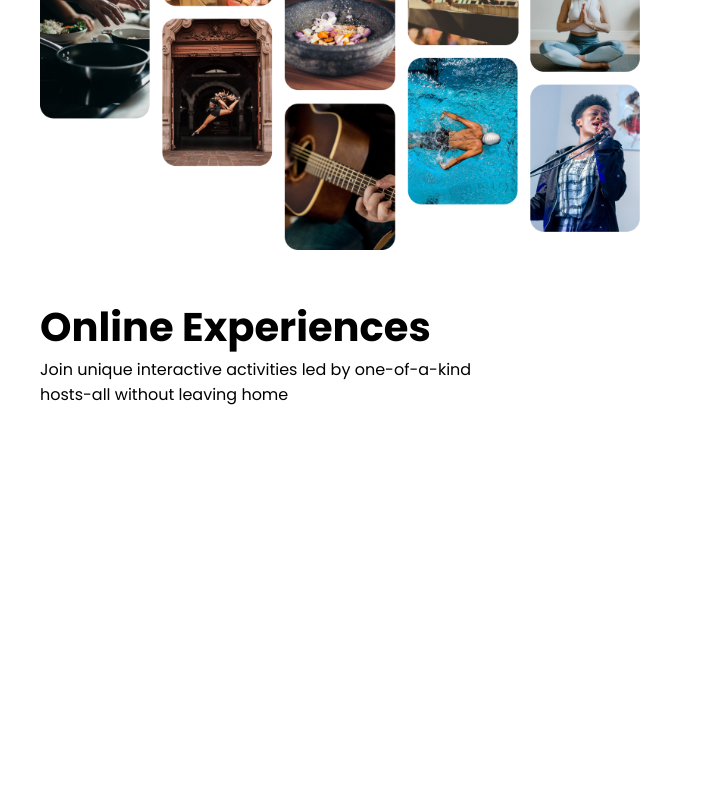
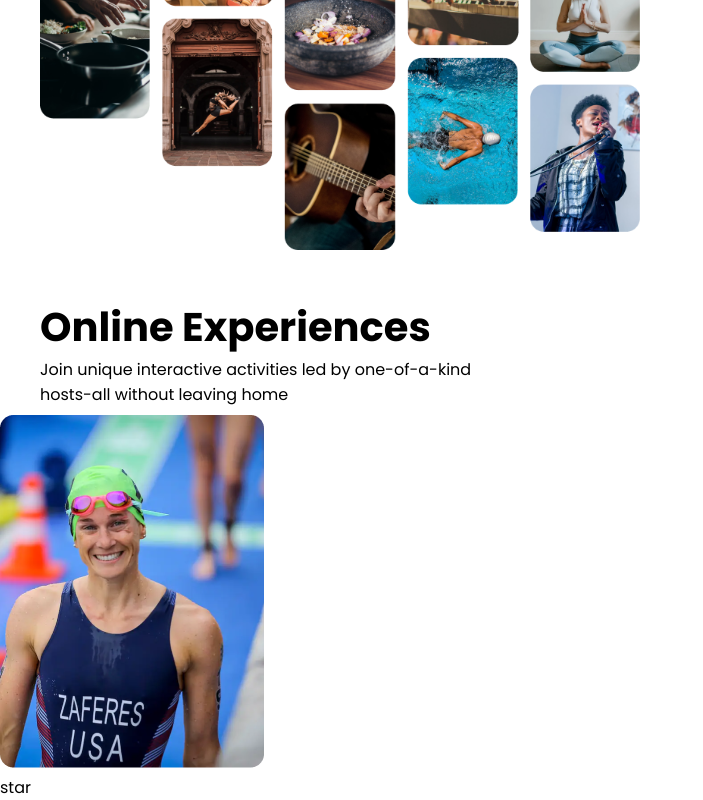
Before and after one commit to AzumaraJoseph/Airbnb-Experiences-Clone, a React (Create React App) app: page / in a window 1280 px wide. Shown: the part 215-1015 px from the top of the page, without its empty margins (0-703 px from the left). Before the commit the page ends 800 px from the top, so only its background shows below. Built offline with nearby package versions, Linux system fonts and the light colour scheme.

Commit message:
Update code

```diff
--- a/src/App.js
+++ b/src/App.js
@@ -2,12 +2,14 @@ import logo from './logo.svg';
 import './App.css';
 import NavBar from './components/NavBar';
 import Hero from './components/Hero';
+import Card from './components/card';
 
 export default function App() {
   return (
     <div>
       <NavBar />
       <Hero />
+      <Card />
     </div>
   );
 }
--- /dev/null
+++ b/src/components/card.js
@@ -0,0 +1,15 @@
+import React from "react";
+import KatieLogo from "../img/katie-zaferes.png"
+
+export default function Card() {
+    return (
+        <div className="card">
+            <img src={KatieLogo} alt="Katie Logo" />
+            <div>
+                <span class="material-icons">
+                    star
+                </span>
+            </div>
+        </div>
+    )
+}
--- a/src/index.css
+++ b/src/index.css
@@ -1,4 +1,5 @@
 @import url("https://fonts.googleapis.com/css2?family=Poppins:ital,wght@0,100;0,200;0,300;0,400;0,500;0,600;0,700;0,800;0,900;1,100;1,200;1,300;1,400;1,500;1,600;1,700;1,800;1,900&display=swap");
+@import url();
 
 body {
   margin: 0;
```
